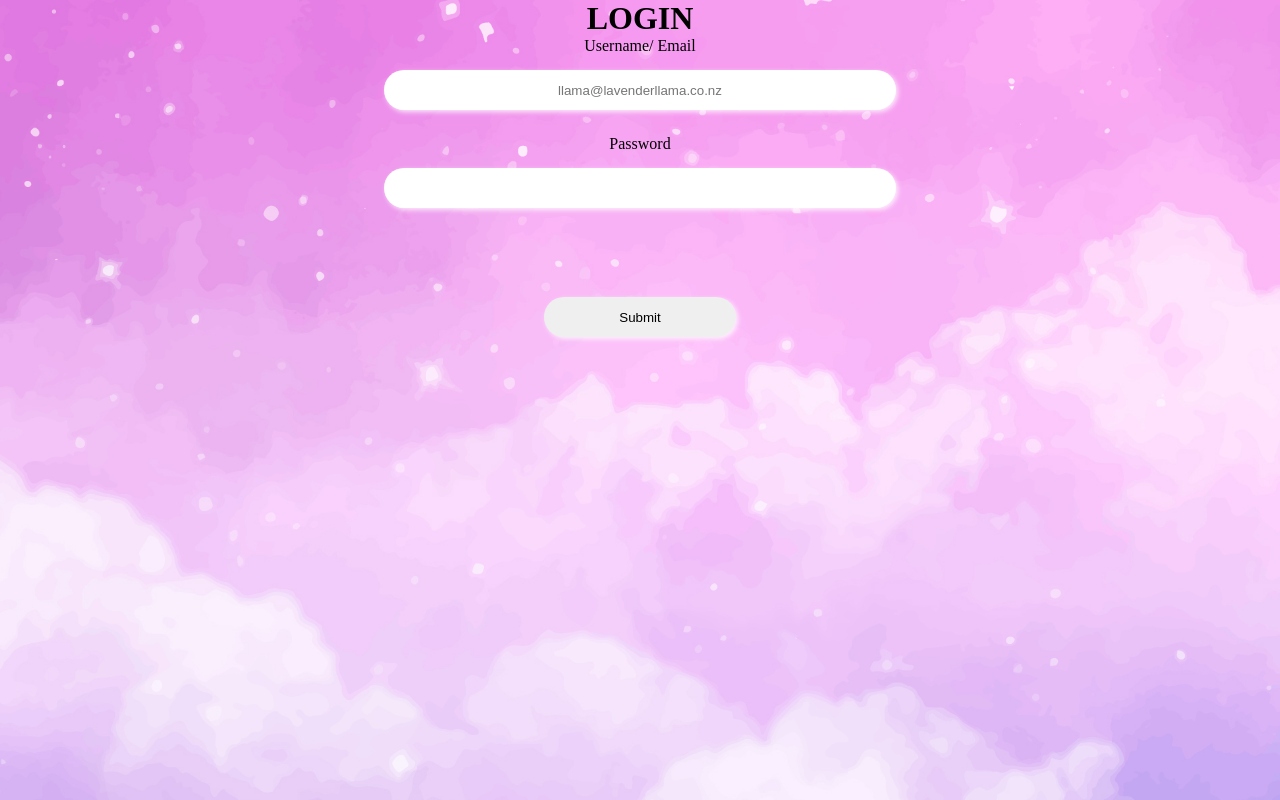
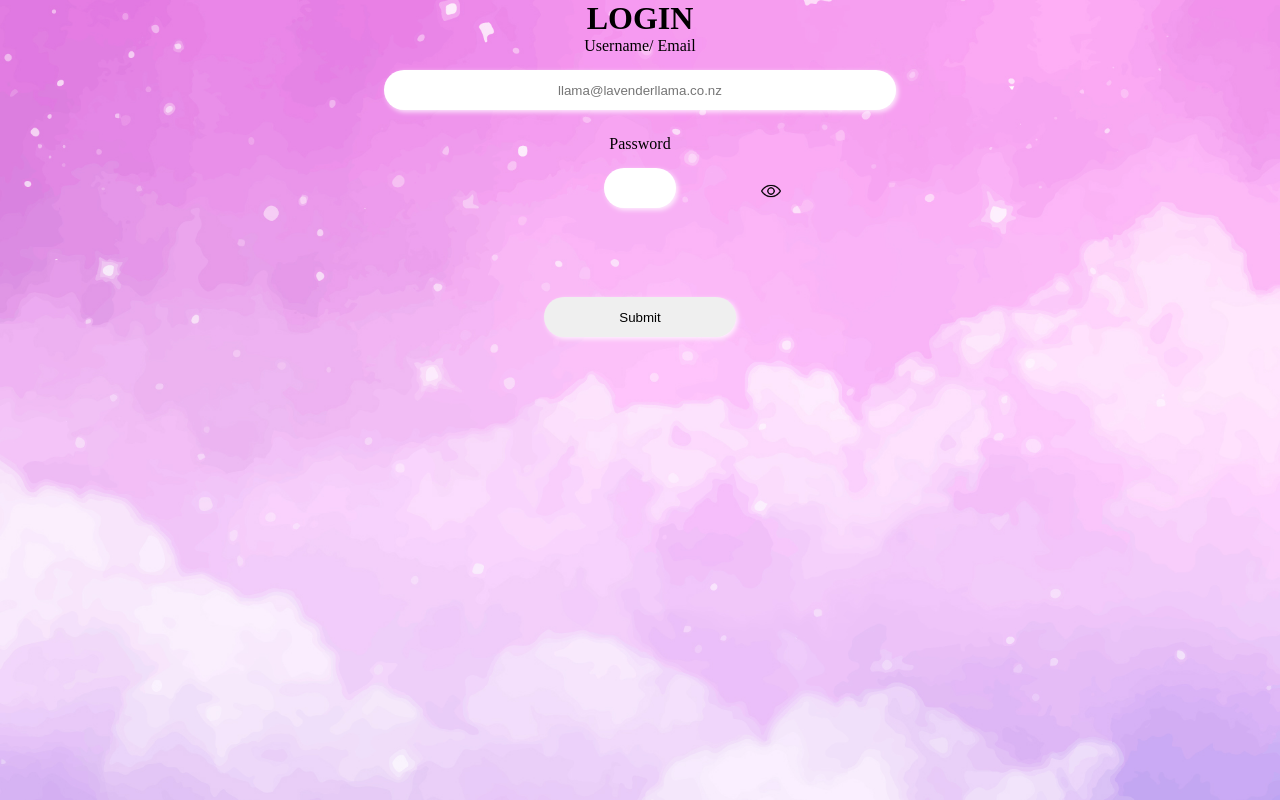
Before and after one commit to CaitiGre/Llamafy-Group-Project, a React (Create React App) app: page /login in a window 1280 px wide. Built offline with nearby package versions, Linux system fonts and the light colour scheme.

Commit message:
added show password button to login

```diff
--- a/src/components/LoginPage/LoginPage.jsx
+++ b/src/components/LoginPage/LoginPage.jsx
@@ -3,6 +3,8 @@ import CloudBackground from '../../assets/full-opacity-cloud.jpg';
 import { Parallax } from 'react-parallax';
 import { Box } from "@mui/material";
 import { useState } from "react";
+import eyeIcon from '../../assets/show.png';
+import lashIcon from '../../assets/hide.png';
 
 function LoginPage() {
 
@@ -15,13 +17,19 @@ function LoginPage() {
         setData({ ...data, [event.target.name]: event.target.value });
     };
 
+    const [showPassword, setShowPassword] = useState(false);
+
+    function toggleShowPassword() {
+        setShowPassword(!showPassword);
+    };
+
     console.log(data);
 
 
     return (
 
         <div className={styles.LoginPage}>
-            <Parallax bgImage={CloudBackground} strength={550} className= {styles.backgroundImage}>
+            <Parallax bgImage={CloudBackground} strength={550} className={styles.backgroundImage}>
                 <div style={{ width: "cover", height: "100vh", margin: "auto" }} >
 
                     <h1 className='loginpage-title'>LOGIN</h1>
@@ -42,6 +50,7 @@ function LoginPage() {
 
                             <Box display="flex" flexDirection="column" alignItems="center">
                                 <label htmlFor="password">Password</label>
+                                <div className={styles["wrapper"]}>
                                     <input
                                         type="password"
                                         name="password"
@@ -49,6 +58,12 @@ function LoginPage() {
                                         value={data.password}
                                         onChange={handleChange}
                                     />
+                                    <img
+                                        src={showPassword ? lashIcon : eyeIcon}
+                                        className={styles["password-icon"]}
+                                        onClick={toggleShowPassword}
+                                    />
+                                </div>
                             </Box>
 
                             <button id="submit-button" type="submit">Submit</button>
--- a/src/components/LoginPage/LoginPage.module.css
+++ b/src/components/LoginPage/LoginPage.module.css
@@ -23,7 +23,6 @@
 .LoginPage .backgroundImage {
     margin: 0;
 }
-
 
 .LoginPage input,
 .LoginPage button {
@@ -67,3 +66,18 @@
     background-color: #e0e0e0;
     border-color: #aaa;
 }
+
+.password-icon {
+    position: absolute;
+    right: -50px;
+    top: 35%;
+    transform: translateY(-50%);
+    cursor: pointer;
+    width: 20px;
+    height: 20px;
+}
+
+.wrapper {
+    position: relative;
+    display: inline-block;
+}
```
Lines whose indentation alone changed are shown as unchanged.
